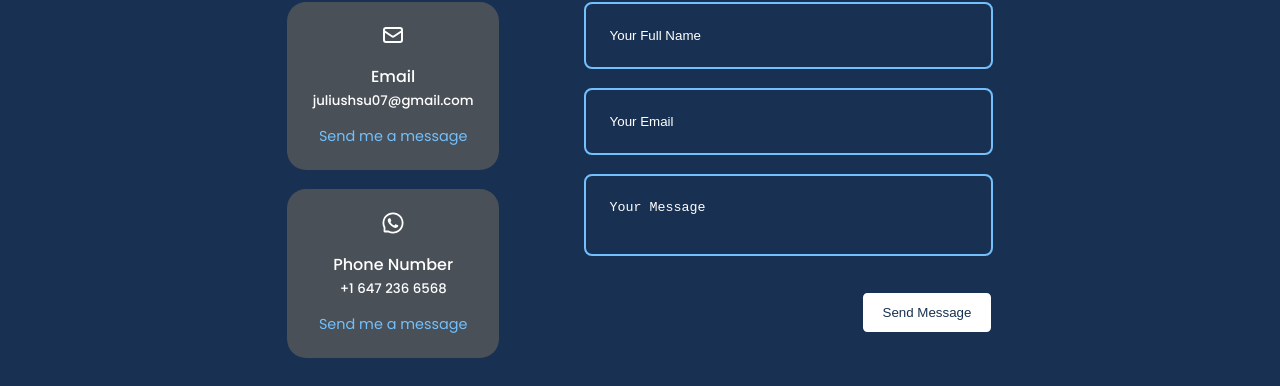
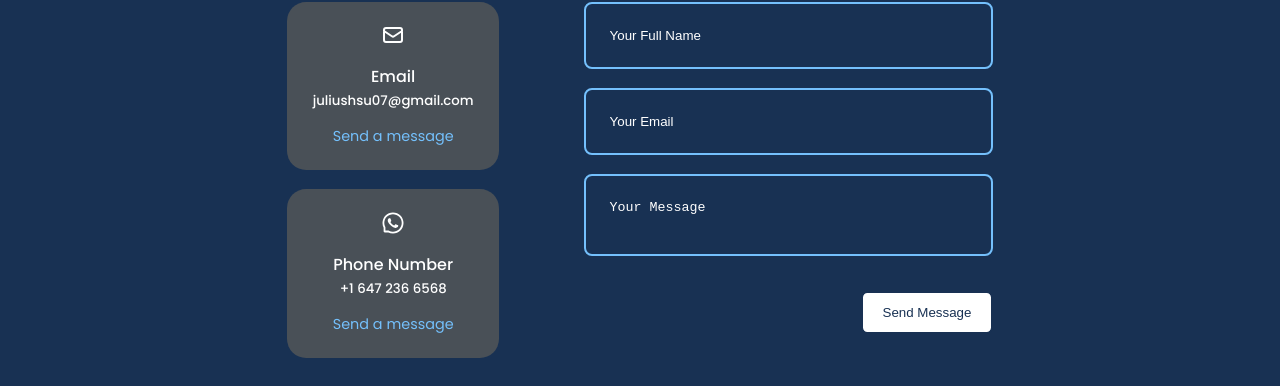
Before and after one commit to juliushsu07/portfolio-website, a React (Create React App) app in the folder main-site/: page / in a window 1280 px wide. Shown: the part 5673-6059 px from the top of the page. Built offline with nearby package versions, Linux system fonts and the light colour scheme; the HTML template or start-up script is replaced by a standard one.

Commit message:
Add links to email, whatsapp msg api and emailjs api to Contact page.

```diff
--- a/main-site/package.json
+++ b/main-site/package.json
@@ -6,6 +6,7 @@
     "@testing-library/jest-dom": "^5.16.5",
     "@testing-library/react": "^13.4.0",
     "@testing-library/user-event": "^13.5.0",
+    "emailjs-com": "^3.2.0",
     "react": "^18.2.0",
     "react-dom": "^18.2.0",
     "react-icons": "^4.7.1",
--- a/main-site/src/components/contact/Contact.jsx
+++ b/main-site/src/components/contact/Contact.jsx
@@ -2,8 +2,26 @@ import React from 'react'
 import './contact.css'
 import {HiOutlineMail} from 'react-icons/hi'
 import {AiOutlineWhatsApp} from 'react-icons/ai'
+import { useRef } from 'react';
+import emailjs from 'emailjs-com'
 
 function Contact() {
+
+    const form = useRef();
+
+    const sendEmail = (e) => {
+      e.preventDefault();
+
+      emailjs.sendForm('service_pjkr405', 'template_l3mt9b9', form.current, '1EJHdUabNu79klbBB')
+        .then((result) => {
+            alert('Email Sent!');
+            e.target.reset()
+        }, (error) => {
+            console.log(error.text);
+            alert('There was some ERROR!')
+        });
+    };
+
   return (
     <section id='contact'>
       <h5>Get In Touch</h5>
@@ -16,18 +34,18 @@ function Contact() {
             <HiOutlineMail className='contact__option-icon'/>
             <h4>Email</h4>
             <h5>juliushsu07@gmail.com</h5>
-            <a href='mailto:juliushsu07@gmail.com'>Send me a message</a>
+            <a href='mailto:juliushsu07@gmail.com' target='_blank'>Send a message</a>
           </article>
 
           <article className='contact__option'>
             <AiOutlineWhatsApp className='contact__option-icon'/>
             <h4>Phone Number</h4>
             <h5>+1 647 236 6568</h5>
-            <a href='mailto:juliushsu07@gmail.com'>Send me a message</a>
+            <a href='https://wa.me/16472366568' target='_blank'>Send a message</a>
           </article>
 
         </div>
-        <form action=''>
+        <form ref={form} onSubmit={sendEmail}>
           <input type='text' name='name' placeholder='Your Full Name' requred />
           <input type='email' name='email' placeholder='Your Email' required />
           <textarea name='message' row='7' placeholder='Your Message' required />
```
Also changed, not shown: 1 other file (tests, documents, lock files or other folders).
